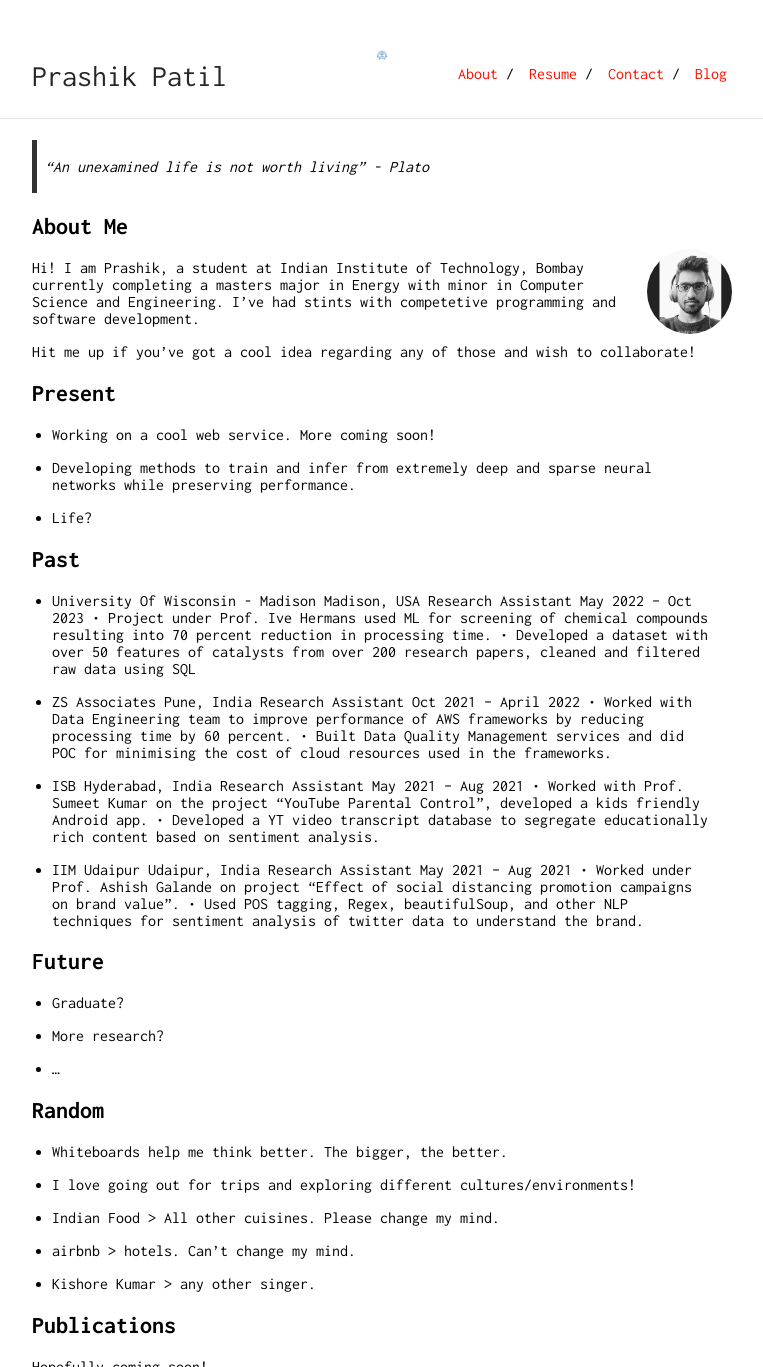
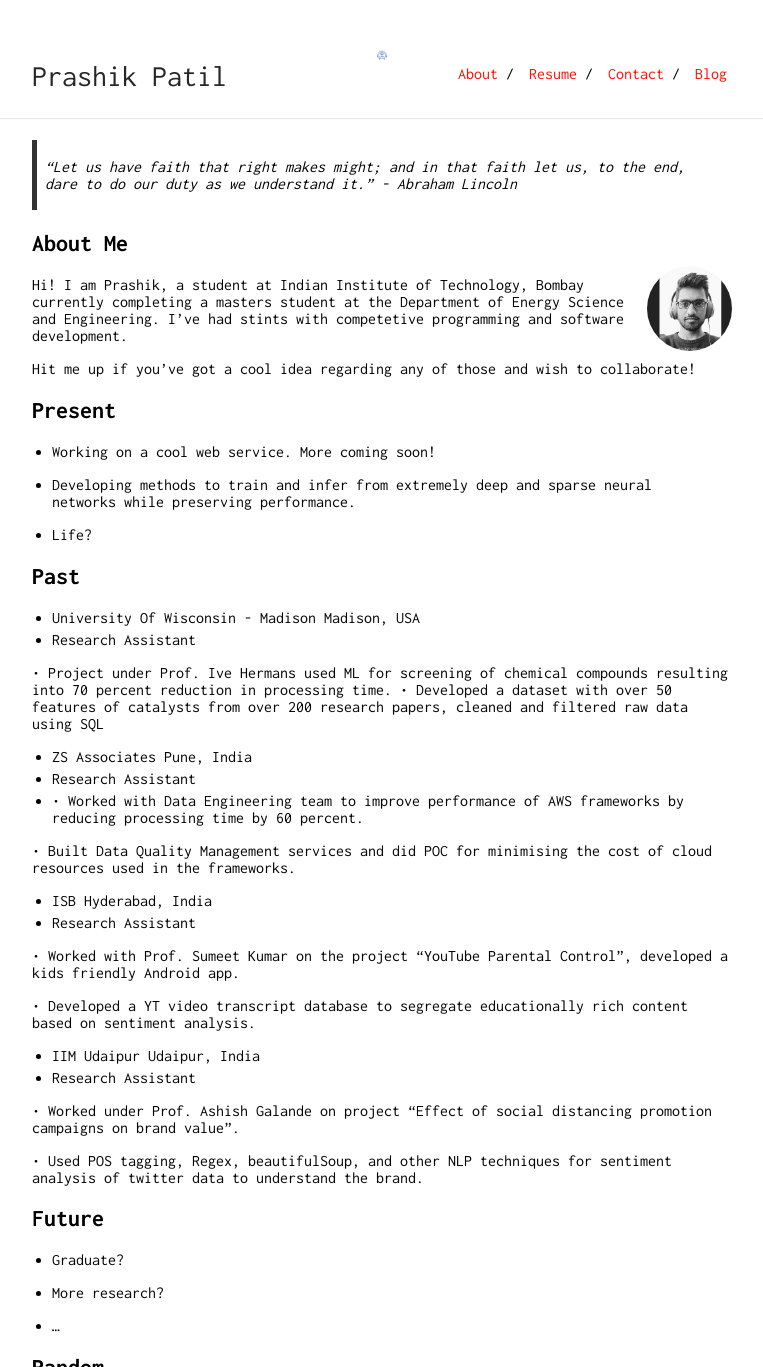
Before and after one commit to hotshott22/portfolio, a Jekyll site: the page built from index.md, in a window 1280 px wide and 1400 px high, cut to the strip 0-1367 px from the top of the window. Shown: the whole strip, without its empty margins (258-1021 px from the left). Built offline with Jekyll 4.4.1, drawn with Linux system fonts in a browser that asks for light colours; nearby versions of some CDN libraries; some of the changed text lies outside the part shown.

Commit message:
Update index.md

```diff
--- a/index.md
+++ b/index.md
@@ -4,13 +4,13 @@ title: Prashik Patil
 description: Hi! I'm Prashik, an masters student exploring the world of computer science.
 ---
 
-> "An unexamined life is not worth living" - Plato
+> "Let us have faith that right makes might; and in that faith let us, to the end, dare to do our duty as we understand it." - Abraham Lincoln
 
 ## About Me
 
 <img class="profile-picture" src="Prashik.png">
 
-Hi! I am Prashik, a student at Indian Institute of Technology, Bombay currently completing a masters major in Energy with minor in Computer Science and Engineering. I've had stints with competetive programming and software development.
+Hi! I am Prashik, a student at Indian Institute of Technology, Bombay currently completing a masters student at the Department of Energy Science and Engineering. I've had stints with competetive programming and software development.
 
 Hit me up if you've got a cool idea regarding any of those and wish to collaborate!
 
@@ -26,23 +26,32 @@ Hit me up if you've got a cool idea regarding any of those and wish to collabora
 ## Past
 
 * University Of Wisconsin - Madison	Madison, USA
-Research Assistant	May 2022 – Oct 2023
+* Research Assistant
+
 • Project under Prof. Ive Hermans used ML for screening of chemical compounds resulting into 70 percent reduction in processing time.
 • Developed a dataset with over 50 features of catalysts from over 200 research papers, cleaned and filtered raw data using SQL
 
 * ZS Associates	Pune, India
-Research Assistant	Oct 2021 – April 2022
+* Research Assistant
+*
 • Worked with Data Engineering team to improve performance of AWS frameworks by reducing processing time by 60 percent.
+
 • Built Data Quality Management services and did POC for minimising the cost of cloud resources used in the frameworks.
 
+
 * ISB	Hyderabad, India
-Research Assistant	May 2021 – Aug 2021
+* Research Assistant
+
 • Worked with Prof. Sumeet Kumar on the project “YouTube Parental Control”, developed a kids friendly Android app.
+
 • Developed a YT video transcript database to segregate educationally rich content based on sentiment analysis.
 
+
 * IIM Udaipur	Udaipur, India
-Research Assistant	May 2021 – Aug 2021
+* Research Assistant
+
 • Worked under Prof. Ashish Galande on project “Effect of social distancing promotion campaigns on brand value”.
+
 • Used POS tagging, Regex, beautifulSoup, and other NLP techniques for sentiment analysis of twitter data to understand the brand.
 
 
@@ -63,9 +72,7 @@ Research Assistant	May 2021 – Aug 2021
 
 * Indian Food > All other cuisines. Please change my mind.
 
-* airbnb > hotels. Can't change my mind.
-
-* Kishore Kumar > any other singer.
+* Mohammed Rafi > any other singer.
 
 
 ## Publications
```
